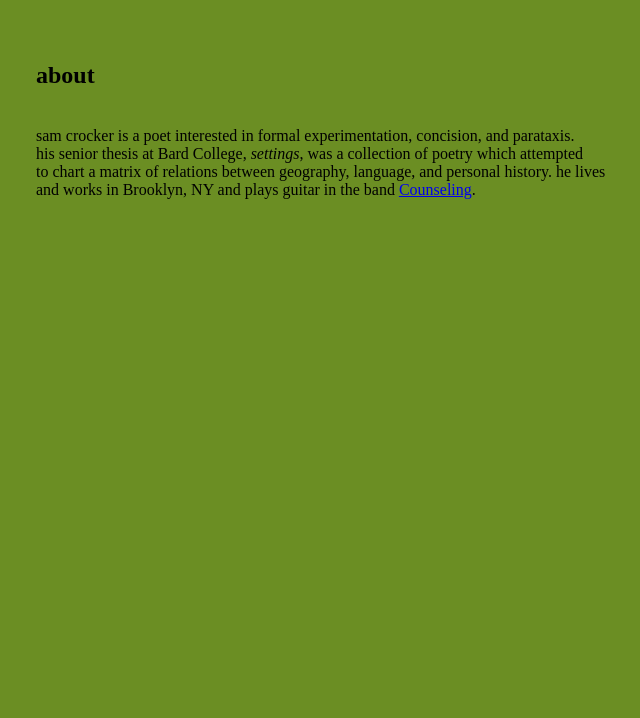
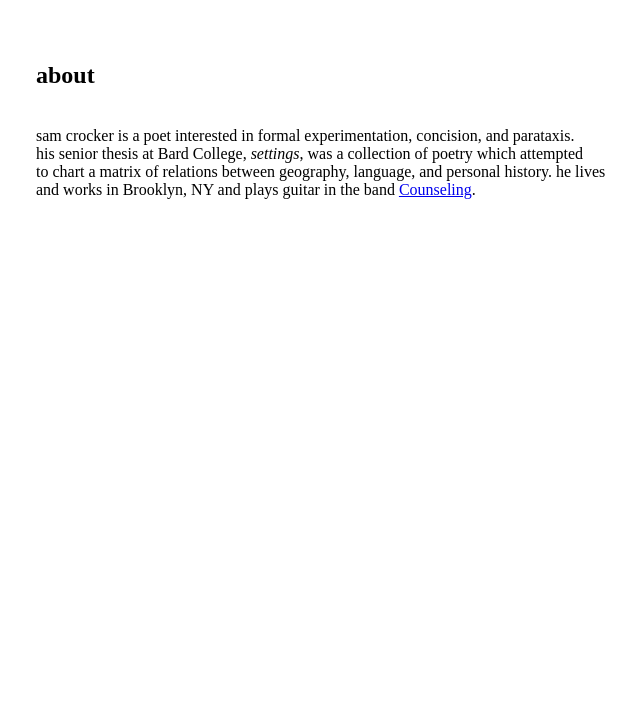
Before and after one commit to crockersamw/samcrocker, a plain HTML site: page about.html in a window 1280 px wide. Shown: the part 82-800 px from the top of the page, without its empty margins (42-682 px from the left). Drawn offline with Linux system fonts and the light colour scheme.

Commit message:
Update about.html

```diff
--- a/about.html
+++ b/about.html
@@ -1,5 +1,4 @@
 <html lang="en-US">
-<body style="background-color:OliveDrab;">
 <div style="margin-left: 70px;">
 <div style="margin-top: 30px;">
 <h1><a href="index.html">home</a></h1>
```
